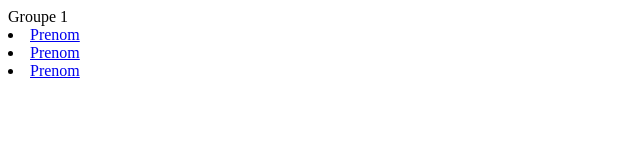
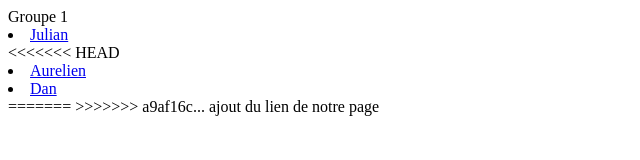
Before and after one commit to animsai/M426-demo, a plain HTML site: page grp1.html in a window 1280 px wide. Shown: the whole page, without its empty margins (0-640 px from the left). Drawn offline with Linux system fonts and the light colour scheme.

Commit message:
ajout des lien grp1.html

```diff
--- a/grp1.html
+++ b/grp1.html
@@ -1,8 +1,13 @@
 <html>
 <body>
 <h> Groupe 1</h1>
-<li><a href="Julian.html">Prenom</a></li>
-<li><a href="aurelien.html">Prenom</a></li>
-<li><a href="Dan.html">Prenom</a></li>
+<li><a href="Julian.html">Julian</a></li>
+<<<<<<< HEAD
+<li><a href="aurelien.html">Aurelien</a></li>
+<li><a href="Dan.html">Dan</a></li>
+=======
+
+
+>>>>>>> a9af16c... ajout du lien de notre page
 </body>
 </html>
```
